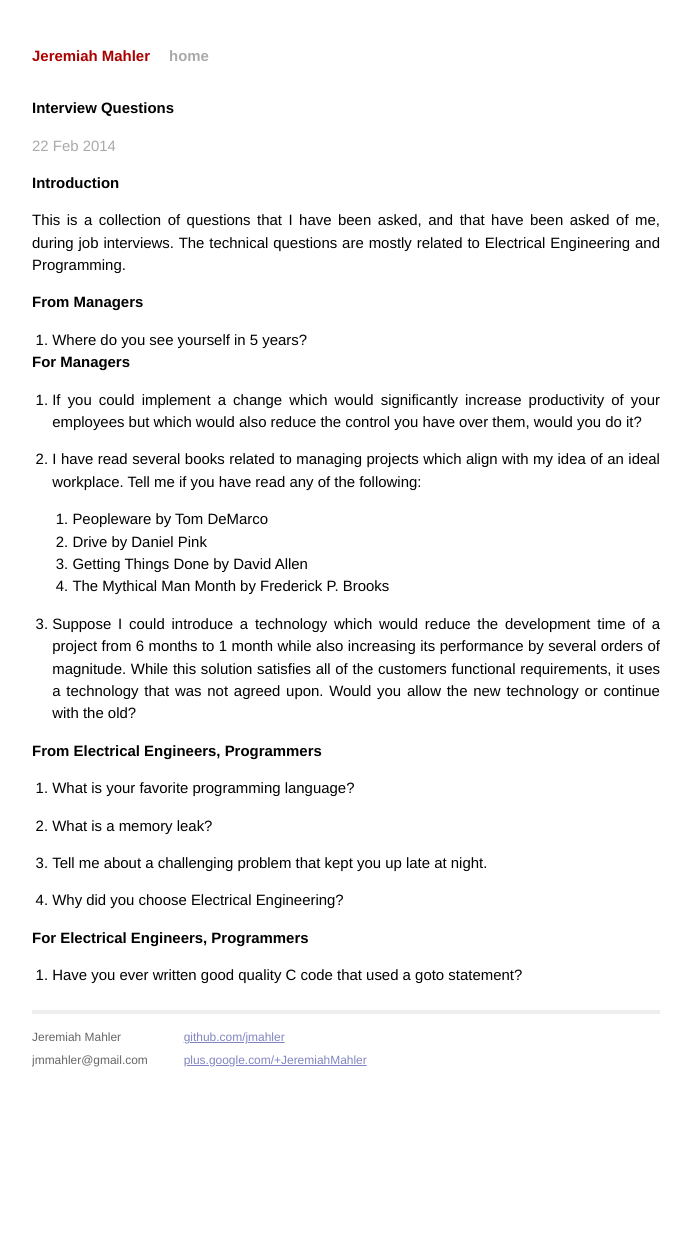
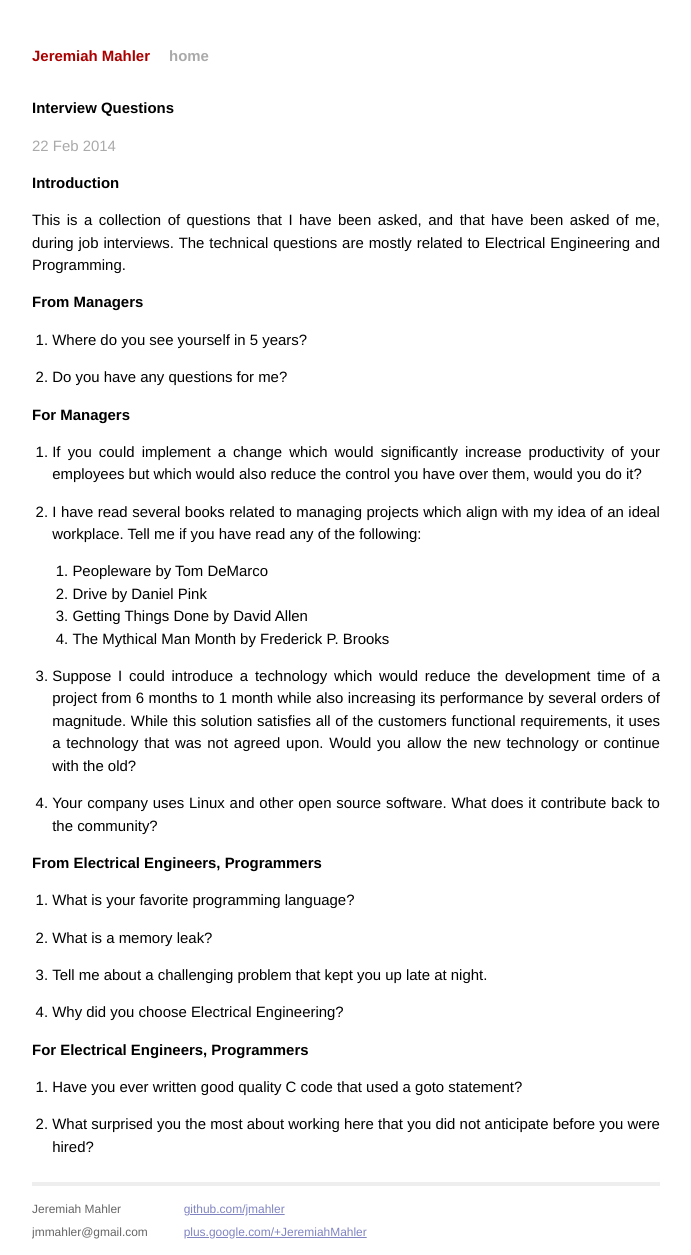
Before and after one commit to jmahler/jmahler.github.io, a Jekyll site: the page built from _posts/2014-02-22-interview_questions.md, in a window 1280 px wide. Shown: the whole page, without its empty margins (294-985 px from the left). Built offline with Jekyll 4.4.1, drawn with Linux system fonts in a browser that asks for light colours; Markdown is read by kramdown in place of the engine named in the settings; before the commit the page ends 1083 px from its top, so only the background shows below that.

Commit message:
more good questions, need more interviews ...

```diff
--- a/_posts/2014-02-22-interview_questions.md
+++ b/_posts/2014-02-22-interview_questions.md
@@ -16,6 +16,8 @@ Electrical Engineering and Programming.
 # From Managers
 
 1. Where do you see yourself in 5 years?
+
+1. Do you have any questions for me?
 
 # For Managers
 
@@ -39,6 +41,9 @@ While this solution satisfies all of the customers functional requirements,
 it uses a technology that was not agreed upon.
 Would you allow the new technology or continue with the old?
 
+1. Your company uses Linux and other open source software.
+What does it contribute back to the community?
+
 # From Electrical Engineers, Programmers
 
 1. What is your favorite programming language?
@@ -52,3 +57,6 @@ Would you allow the new technology or continue with the old?
 # For Electrical Engineers, Programmers
 
 1. Have you ever written good quality C code that used a goto statement?
+
+1. What surprised you the most about working here that you did
+not anticipate before you were hired?
```
